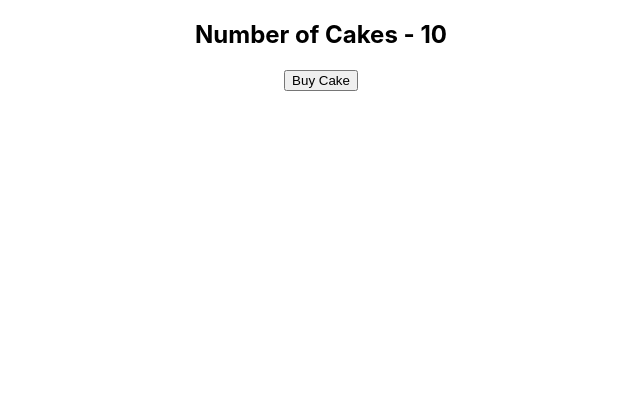
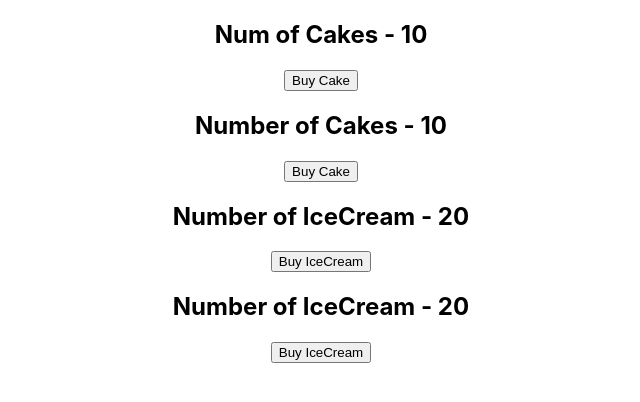
Before and after one commit to kowo0403hk/redux-demo-react, a React (Create React App) app: page / in a window 1280 px wide. Shown: the top 402 px of the page, without its empty margins (319-959 px from the left). Built offline with nearby package versions, Linux system fonts and the light colour scheme.

Commit message:
added combined reducers

```diff
--- a/src/App.jsx
+++ b/src/App.jsx
@@ -2,12 +2,18 @@
 import CakeContainer from "./Components/CakeContainer";
 import { Provider } from "react-redux";
 import store from "./redux/store";
+import HooksCakeContainer from "./Components/HooksCakeContainer";
+import IceCreamContainer from "./Components/IceCreamContainer";
+import HooksIceCreamContainer from "./Components/HooksIceCream";
 
 const App = () => {
   return (
     <Provider store={store}>
       <div className="App">
+        <HooksCakeContainer />
         <CakeContainer />
+        <HooksIceCreamContainer />
+        <IceCreamContainer />
       </div>
     </Provider>
   );
--- a/src/Components/CakeContainer.jsx
+++ b/src/Components/CakeContainer.jsx
@@ -14,7 +14,7 @@
 // simplied version of useSelector
 const mapStateToProps = (state) => {
   return {
-    numOfCakes: state.numOfCakes,
+    numOfCakes: state.cake.numOfCakes,
   };
 };
 
--- /dev/null
+++ b/src/Components/HooksCakeContainer.jsx
@@ -0,0 +1,18 @@
+import React from "react";
+import { useSelector, useDispatch } from "react-redux";
+import { buyCake } from "../redux"; // import the action creator
+
+const HooksCakeContainer = () => {
+  const numOfCakes = useSelector((state) => state.cake.numOfCakes); // as we already provided store at the Provider level, we can directly access the state
+
+  const dispatch = useDispatch();
+
+  return (
+    <div>
+      <h2>Num of Cakes - {numOfCakes} </h2>
+      <button onClick={() => dispatch(buyCake())}>Buy Cake</button>
+    </div>
+  );
+};
+
+export default HooksCakeContainer;
--- /dev/null
+++ b/src/Components/HooksIceCream.jsx
@@ -0,0 +1,18 @@
+import React from "react";
+import { useSelector, useDispatch } from "react-redux";
+import { buyIceCream } from "../redux";
+
+const HooksIceCreamContainer = () => {
+  const numOfIceCreams = useSelector((state) => state.iceCream.numOfIceCreams);
+
+  const dispatch = useDispatch();
+
+  return (
+    <div>
+      <h2>Number of IceCream - {numOfIceCreams}</h2>
+      <button onClick={() => dispatch(buyIceCream())}>Buy IceCream</button>
+    </div>
+  );
+};
+
+export default HooksIceCreamContainer;
--- /dev/null
+++ b/src/Components/IceCreamContainer.jsx
@@ -0,0 +1,27 @@
+import React from "react";
+import { connect } from "react-redux";
+import { buyIceCream } from "../redux";
+
+const IceCreamContainer = (props) => {
+  return (
+    <div>
+      <h2>Number of IceCream - {props.numOfIceCreams}</h2>
+      <button onClick={props.buyIceCream}>Buy IceCream</button>
+    </div>
+  );
+};
+
+// simplied version of useSelector
+const mapStateToProps = (state) => {
+  return {
+    numOfIceCreams: state.iceCream.numOfIceCreams,
+  };
+};
+
+const mapDispatchToProps = (dispatch) => {
+  return {
+    buyIceCream: () => dispatch(buyIceCream()),
+  };
+};
+
+export default connect(mapStateToProps, mapDispatchToProps)(IceCreamContainer);
--- /dev/null
+++ b/src/redux/iceCream/iceCreamActions.js
@@ -0,0 +1,7 @@
+import { BUY_ICECREAM } from "./iceCreamTypes";
+
+export const buyIceCream = () => {
+  return {
+    type: BUY_ICECREAM,
+  };
+};
--- /dev/null
+++ b/src/redux/iceCream/iceCreamReducer.js
@@ -0,0 +1,19 @@
+import { BUY_ICECREAM } from "./iceCreamTypes";
+
+const initialState = {
+  numOfIceCreams: 20,
+};
+
+const iceCreamReducer = (state = initialState, action) => {
+  switch (action.type) {
+    case BUY_ICECREAM:
+      return {
+        ...state,
+        numOfIceCreams: state.numOfIceCreams - 1,
+      };
+    default:
+      return state;
+  }
+};
+
+export default iceCreamReducer;
--- /dev/null
+++ b/src/redux/iceCream/iceCreamTypes.js
@@ -0,0 +1 @@
+export const BUY_ICECREAM = "BUY_ICECREAM";
--- a/src/redux/index.js
+++ b/src/redux/index.js
@@ -1 +1,2 @@
 export { buyCake } from "./cake/cakeActions";
+export { buyIceCream } from "./iceCream/iceCreamActions";
--- /dev/null
+++ b/src/redux/rootReducer.js
@@ -0,0 +1,10 @@
+import { combineReducers } from "redux";
+import cakeReducer from "./cake/cakeReducer";
+import iceCreamReducer from "./iceCream/iceCreamReducer";
+
+const rootReducer = combineReducers({
+  cake: cakeReducer,
+  iceCream: iceCreamReducer,
+});
+
+export default rootReducer;
--- a/src/redux/store.js
+++ b/src/redux/store.js
@@ -1,6 +1,6 @@
 import { createStore } from "redux";
-import cakeReducer from "./cake/cakeReducer";
+import rootReducer from "./rootReducer";
 
-const store = createStore(cakeReducer);
+const store = createStore(rootReducer);
 
 export default store;
```
